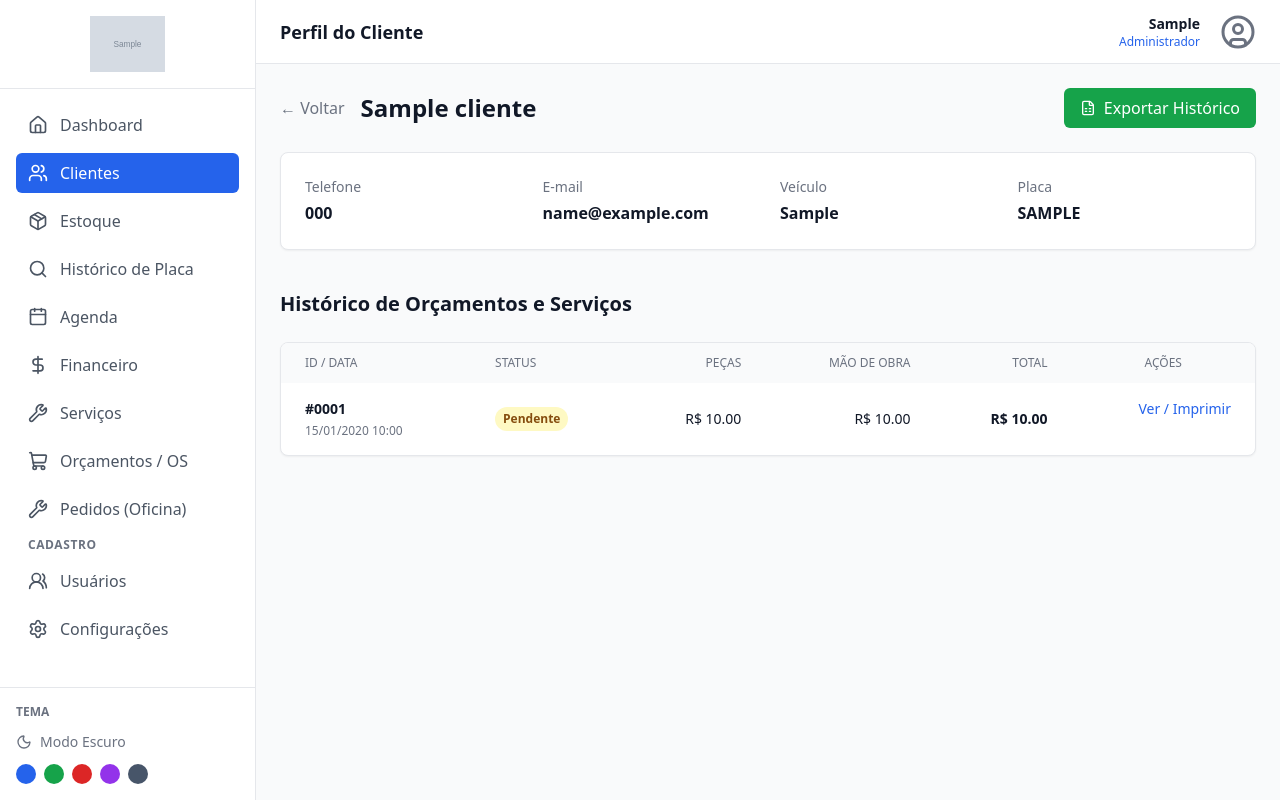
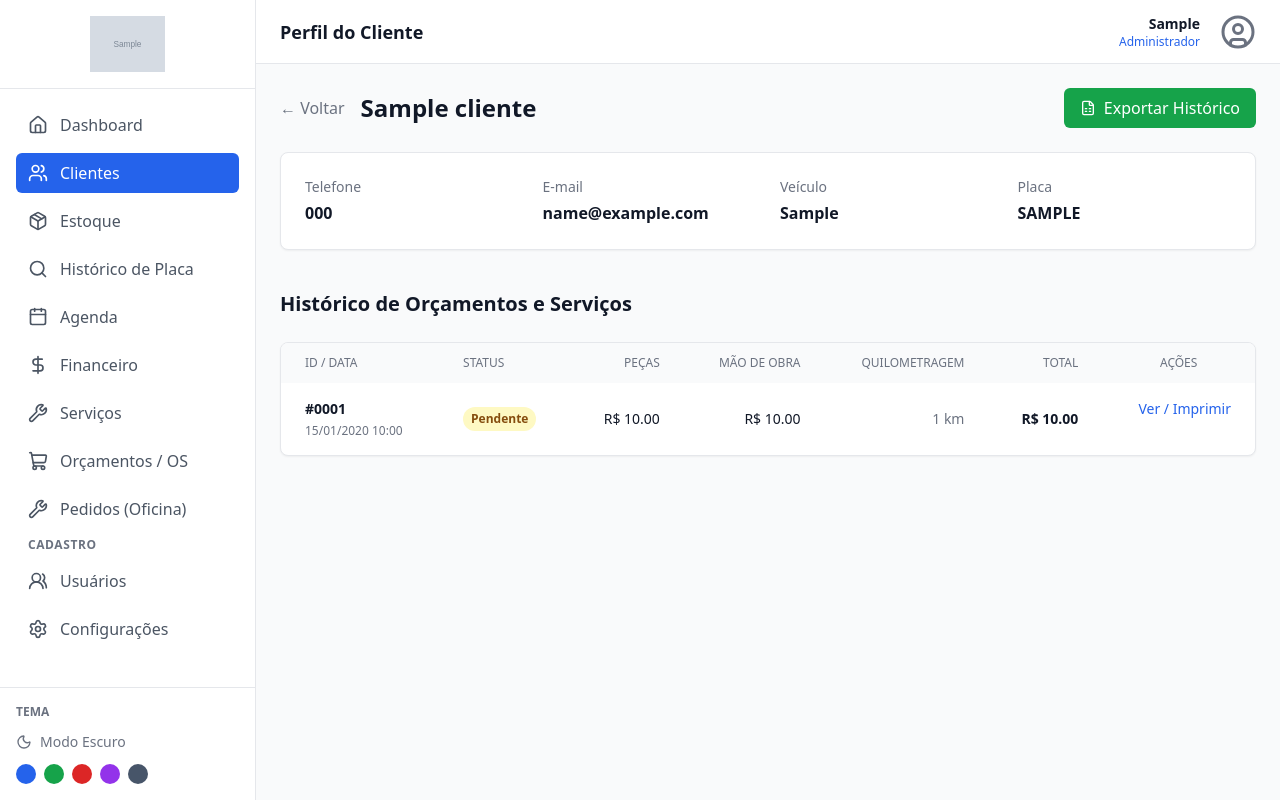
Before and after one commit to MarceloPires1509/ronan-auto-center, a Django app: page /clientes/1/ in a window 1280 px wide. Run offline with Django 5.2, Linux system fonts and the light colour scheme; a user stored in the database is signed in; tables that the repository leaves empty hold one stand-in row (values such as "Sample post"); grey boxes marked "Sample" are stand-in pictures; some libraries are stand-ins or nearby versions.

Commit message:
Feat: Adicionar Quilometragem (Km) nos orçamentos e exibir no histórico de clientes e placas

```diff
--- a/oficina/models.py
+++ b/oficina/models.py
@@ -82,6 +82,7 @@ class Orcamento(models.Model):
     cliente = models.ForeignKey(Cliente, on_delete=models.CASCADE, related_name='orcamentos')
     placa_veiculo = models.CharField(max_length=20, blank=True, null=True)
     modelo_veiculo = models.CharField(max_length=100, blank=True, null=True)
+    quilometragem = models.IntegerField(null=True, blank=True)
     status = models.CharField(max_length=20, choices=STATUS_CHOICES, default='PENDENTE')
     total_pecas = models.DecimalField(max_digits=10, decimal_places=2, default=0.00)
     total_mao_de_obra = models.DecimalField(max_digits=10, decimal_places=2, default=0.00)
@@ -161,6 +162,7 @@ class Agendamento(models.Model):
     cliente = models.ForeignKey(Cliente, on_delete=models.CASCADE, related_name='agendamentos')
     placa_veiculo = models.CharField(max_length=20, blank=True, null=True)
     modelo_veiculo = models.CharField(max_length=100, blank=True, null=True)
+    quilometragem = models.IntegerField(null=True, blank=True)
     data = models.DateField()
     hora = models.TimeField()
     descricao = models.TextField(blank=True, null=True)
--- a/oficina/views.py
+++ b/oficina/views.py
@@ -197,9 +197,19 @@ def novo_orcamento(request):
         pecas_qtds = request.POST.getlist('peca_qtd[]')
         servicos_ids = request.POST.getlist('servico_id[]')
 
+
         if cliente_id:
             cliente = get_object_or_404(Cliente, id=cliente_id)
-            orcamento = Orcamento.objects.create(cliente=cliente)
+            quilometragem = request.POST.get('quilometragem')
+            km_val = int(quilometragem) if quilometragem and quilometragem.isdigit() else None
+
+            orcamento = Orcamento.objects.create(
+                cliente=cliente,
+                placa_veiculo=cliente.placa,
+                modelo_veiculo=cliente.veiculo,
+                quilometragem=km_val
+            )
+
 
             total_pecas = 0.0
             total_servicos = 0.0
--- a/templates/busca_placa.html
+++ b/templates/busca_placa.html
@@ -51,6 +51,9 @@
                                 <td class="px-6 py-4 text-gray-500 dark:text-gray-300">
                                     {{ orcamento.cliente.nome }}
                                 </td>
+                                <td class="px-6 py-4 text-gray-500 dark:text-gray-400">
+                                    {% if orcamento.quilometragem %}{{ orcamento.quilometragem }} km{% else %}-{% endif %}
+                                </td>
                                 <td class="px-6 py-4">
                                     <span class="px-2 py-1 text-xs font-semibold rounded-full
                                         {% if orcamento.status == 'FINALIZADO' %}bg-green-100 text-green-700
--- a/templates/cliente_detail.html
+++ b/templates/cliente_detail.html
@@ -52,6 +52,7 @@
                         <th class="px-6 py-3 font-medium">Status</th>
                         <th class="px-6 py-3 font-medium text-right">Peças</th>
                         <th class="px-6 py-3 font-medium text-right">Mão de Obra</th>
+                        <th class="px-6 py-3 font-medium text-right">Quilometragem</th>
                         <th class="px-6 py-3 font-medium text-right">Total</th>
                         <th class="px-6 py-3 font-medium text-center">Ações</th>
                     </tr>
@@ -77,6 +78,7 @@
                         </td>
                         <td class="px-2 sm:px-6 py-1 sm:py-4 sm:text-right"><span class="sm:hidden font-medium text-gray-500 dark:text-gray-400 text-xs uppercase mr-2 font-normal">Peças: </span>R$ {{ orc.total_pecas }}</td>
                         <td class="px-2 sm:px-6 py-1 sm:py-4 sm:text-right"><span class="sm:hidden font-medium text-gray-500 dark:text-gray-400 text-xs uppercase mr-2 font-normal">Serviços: </span>R$ {{ orc.total_mao_de_obra }}</td>
+                        <td class="px-2 sm:px-6 py-1 sm:py-4 sm:text-right text-gray-500"><span class="sm:hidden font-medium text-gray-500 dark:text-gray-400 text-xs uppercase mr-2 font-normal">Km: </span>{% if orc.quilometragem %}{{ orc.quilometragem }} km{% else %}-{% endif %}</td>
                         <td class="px-2 sm:px-6 py-1 sm:py-4 sm:text-right font-bold text-gray-900 dark:text-white"><span class="sm:hidden font-medium text-gray-500 dark:text-gray-400 text-xs uppercase mr-2 font-normal">Total: </span>R$ {{ orc.total }}</td>
                         <td class="px-2 sm:px-6 py-3 sm:py-4 sm:text-center mt-2 sm:mt-0 border-t sm:border-0 dark:border-gray-700 flex justify-end">
                             <a href="{% url 'imprimir_orcamento' orc.id %}" target="_blank" class="bg-blue-100 text-blue-700 dark:bg-blue-900/30 dark:text-blue-400 px-4 py-2 sm:bg-transparent sm:p-0 sm:text-primary rounded sm:rounded-none text-sm sm:hover:underline font-bold sm:font-medium text-center w-full sm:w-auto">Ver / Imprimir</a>
@@ -84,7 +86,7 @@
                     </tr>
                     {% empty %}
                     <tr>
-                        <td colspan="6" class="px-6 py-8 text-center text-gray-500 dark:text-gray-400">
+                        <td colspan="7" class="px-6 py-8 text-center text-gray-500 dark:text-gray-400">
                             Nenhum histórico encontrado para este cliente.
                         </td>
                     </tr>
--- a/templates/orcamento_print.html
+++ b/templates/orcamento_print.html
@@ -55,6 +55,7 @@
                 <div><span class="font-semibold">Telefone:</span> {{ orcamento.cliente.telefone|default:"-" }}</div>
                 <div><span class="font-semibold">Veículo:</span> {{ orcamento.cliente.veiculo|default:"-" }}</div>
                 <div><span class="font-semibold">Placa:</span> {{ orcamento.cliente.placa|default:"-" }}</div>
+                <div><span class="font-semibold">Km na Entrada:</span> {% if orcamento.quilometragem %}{{ orcamento.quilometragem }} km{% else %}-{% endif %}</div>
             </div>
         </div>
 
```
Also changed, not shown: oficina/migrations/0005_remove_cliente_arquivado_remove_orcamento_arquivado_and_more.py (added).
